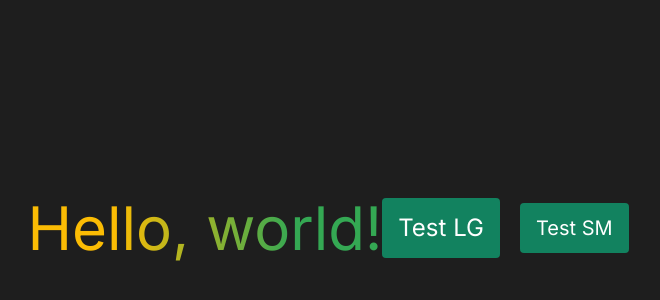
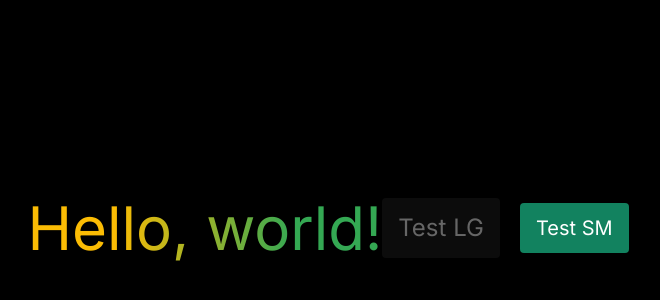
Before and after one commit to GdscCpp/socal-gd-website, a Next.js app: page / in a window 1280 px wide. Shown: the part 172-472 px from the top of the page, without its empty margins (312-972 px from the left). Built offline with nearby package versions, Linux system fonts and the light colour scheme.

Commit message:
add disabled look to buttons

```diff
--- a/src/app/page.tsx
+++ b/src/app/page.tsx
@@ -10,7 +10,7 @@ import Textarea from "@/components/input/Textarea";
 
 export default function Page() {
   return (
-    <div className="text-white p-4 h-screen w-full flex items-center justify-center bg-dark-400">
+    <div className="text-white p-4 h-screen w-full flex items-center justify-center bg-black">
       <h1 className="text-heading-xl bg-2cg-4 text-transparent inline-block bg-clip-text">
         Hello, world!
       </h1>
@@ -18,6 +18,7 @@ export default function Page() {
       <Button
         label="Test LG"
         type="button"
+        disabled={true}
         variant={BUTTON_VARIANTS.SUCCESS_LG}
       />
       <div className="w-5" />
--- a/src/components/input/Button.tsx
+++ b/src/components/input/Button.tsx
@@ -1,21 +1,28 @@
-//TODO: Moved reused properties to Button's className
-//Add LG and SM variants
+//TODO:
+//Add disabled states (1/2 done)
 //Add GRADIENT_1 and GRADIENT_2 VARIANTS
-//Add disabled states
+
+//TODO: might need different bg color for disabled buttons
+const DISABLED_STYLE_1 =
+  "disabled:bg-dark-400 disabled:cursor-not-allowed disabled:opacity-40";
+const DISABLED_STYLE_2 = ""; //TODO: Add disabled style for gradient border buttons
+
 export enum BUTTON_VARIANTS {
-  PRIMARY_LG = "bg-blue-500 text-white py-3 px-4 text-title-xl hover:shadow-blue-700 hover:bg-blue-600 active:bg-blue-500",
-  PRIMARY_SM = "bg-blue-500 text-white py-2.5 px-4 text-title-lg hover:shadow-blue-700 hover:bg-blue-600 active:bg-blue-500",
-  DANGER_LG = "bg-danger-200 text-white py-3 px-4 text-title-xl hover:shadow-danger-400 hover:bg-danger-300 active:bg-danger-200",
-  DANGER_SM = "bg-danger-200 text-white py-2.5 px-4 text-title-lg hover:shadow-danger-400 hover:bg-danger-300 active:bg-danger-200",
-  SUCCESS_LG = "bg-success-200 text-white py-3 px-4 text-title-xl hover:shadow-success-400 hover:bg-success-300 active:bg-success-200",
-  SUCCESS_SM = "bg-success-200 text-white py-2.5 px-4 text-title-lg hover:shadow-success-400 hover:bg-success-300 active:bg-success-200",
-  WARNING_LG = "bg-warning-200 text-black py-3 px-4 text-title-xl hover:shadow-warning-400 hover:bg-warning-300 active:bg-warning-200",
-  WARNING_SM = "bg-warning-200 text-white py-2.5 px-4 text-title-lg hover:shadow-warning-400 hover:bg-warning-300 active:bg-warning-200",
+  PRIMARY_LG = `${DISABLED_STYLE_1} bg-blue-500 text-white py-3 px-4 text-title-xl hover:shadow-blue-700 hover:bg-blue-600 active:bg-blue-500`,
+  PRIMARY_SM = `${DISABLED_STYLE_1} bg-blue-500 text-white py-2.5 px-4 text-title-lg hover:shadow-blue-700 hover:bg-blue-600 active:bg-blue-500`,
+  DANGER_LG = `${DISABLED_STYLE_1} bg-danger-200 text-white py-3 px-4 text-title-xl hover:shadow-danger-400 hover:bg-danger-300 active:bg-danger-200`,
+  DANGER_SM = `${DISABLED_STYLE_1} bg-danger-200 text-white py-2.5 px-4 text-title-lg hover:shadow-danger-400 hover:bg-danger-300 active:bg-danger-200`,
+  SUCCESS_LG = `${DISABLED_STYLE_1} bg-success-200 text-white py-3 px-4 text-title-xl hover:shadow-success-400 hover:bg-success-300 active:bg-success-200`,
+  SUCCESS_SM = `${DISABLED_STYLE_1} bg-success-200 text-white py-2.5 px-4 text-title-lg hover:shadow-success-400 hover:bg-success-300 active:bg-success-200`,
+  WARNING_LG = `${DISABLED_STYLE_1} bg-warning-200 text-black py-3 px-4 text-title-xl hover:shadow-warning-400 hover:bg-warning-300 active:bg-warning-200`,
+  WARNING_SM = `${DISABLED_STYLE_1} bg-warning-200 text-white py-2.5 px-4 text-title-lg hover:shadow-warning-400 hover:bg-warning-300 active:bg-warning-200`,
+  //TODO: Add gradient border buttons
   GRADIENT_1_LG = "",
   GRADIENT_1_SM = "",
   GRADIENT_2_LG = "",
   GRADIENT_2_SM = "",
 }
+
 // TODO: Add button variants
 // ex PRIMARY = "primary classname",
 
@@ -41,7 +48,10 @@ export default function Button({
       type={type}
       onClick={onClick}
       disabled={disabled}
-      className={`rounded hover:shadow-button-hover active:shadow-button-clicked ${className} ${variant}`}
+      className={`rounded
+        ${disabled ? "" : "hover:shadow-button-hover active:shadow-button-clicked"}
+        ${className}
+        ${variant}`}
     >
       {label}
     </button>
```
